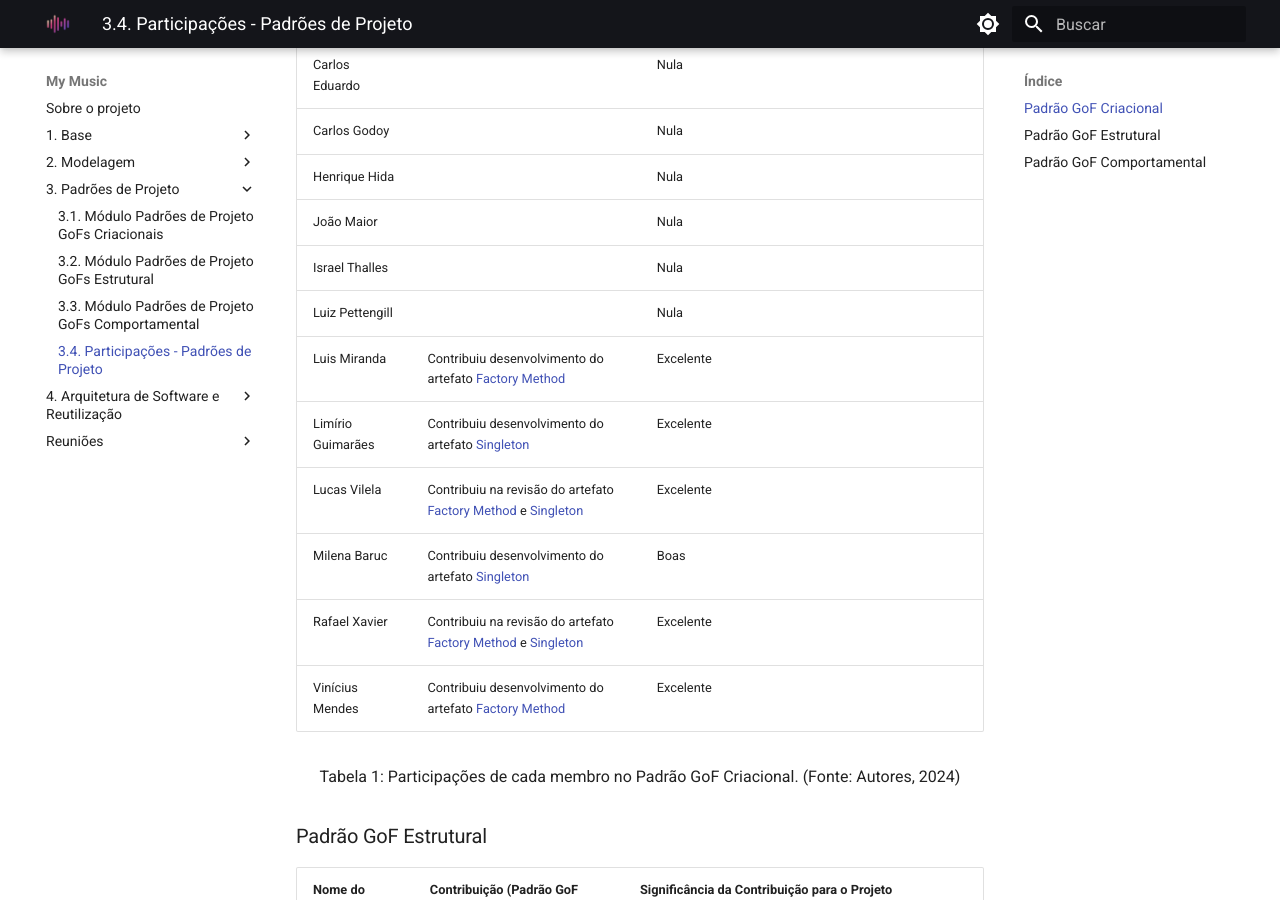
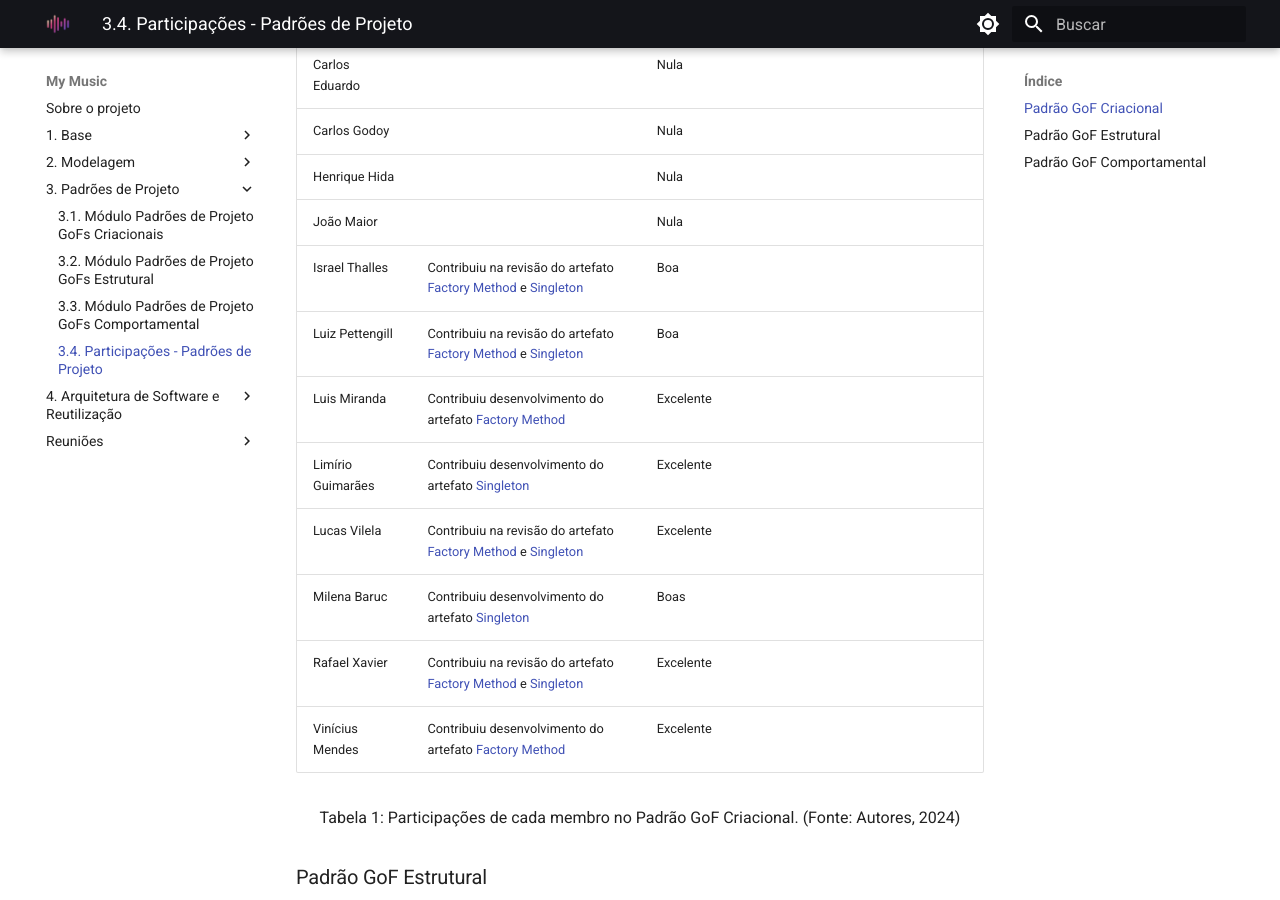
Before and after one commit to UnBArqDsw2024-1/2024.1_G2_My_Music, an MkDocs documentation site: the page built from docs/PadroesDeProjeto/ParticipacoesPadroes.md, in a window 1280 px wide and 900 px high, scrolled down 424 px. Built offline with MkDocs 1.6.1 and Material for MkDocs 9.7.7, drawn with Linux system fonts in a browser that asks for light colours.

Commit message:
Update ParticipacoesPadroes.md

```diff
--- a/docs/PadroesDeProjeto/ParticipacoesPadroes.md
+++ b/docs/PadroesDeProjeto/ParticipacoesPadroes.md
@@ -11,8 +11,8 @@ Este documento contém um breve relato das participações e contribuições dos
 | Carlos Godoy | | Nula |
 | Henrique Hida | | Nula |
 | João Maior | | Nula |
-| Israel Thalles |  | Nula |
-| Luiz Pettengill | | Nula |
+| Israel Thalles | Contribuiu na revisão do artefato [Factory Method]() e [Singleton]() | Boa |
+| Luiz Pettengill | Contribuiu na revisão do artefato  [Factory Method]() e [Singleton]() | Boa |
 | Luis Miranda | Contribuiu desenvolvimento do artefato [Factory Method]() | Excelente |
 | Limírio Guimarães | Contribuiu desenvolvimento do artefato [Singleton]() | Excelente |
 | Lucas Vilela | Contribuiu na revisão do artefato  [Factory Method]() e [Singleton]() | Excelente |
```
